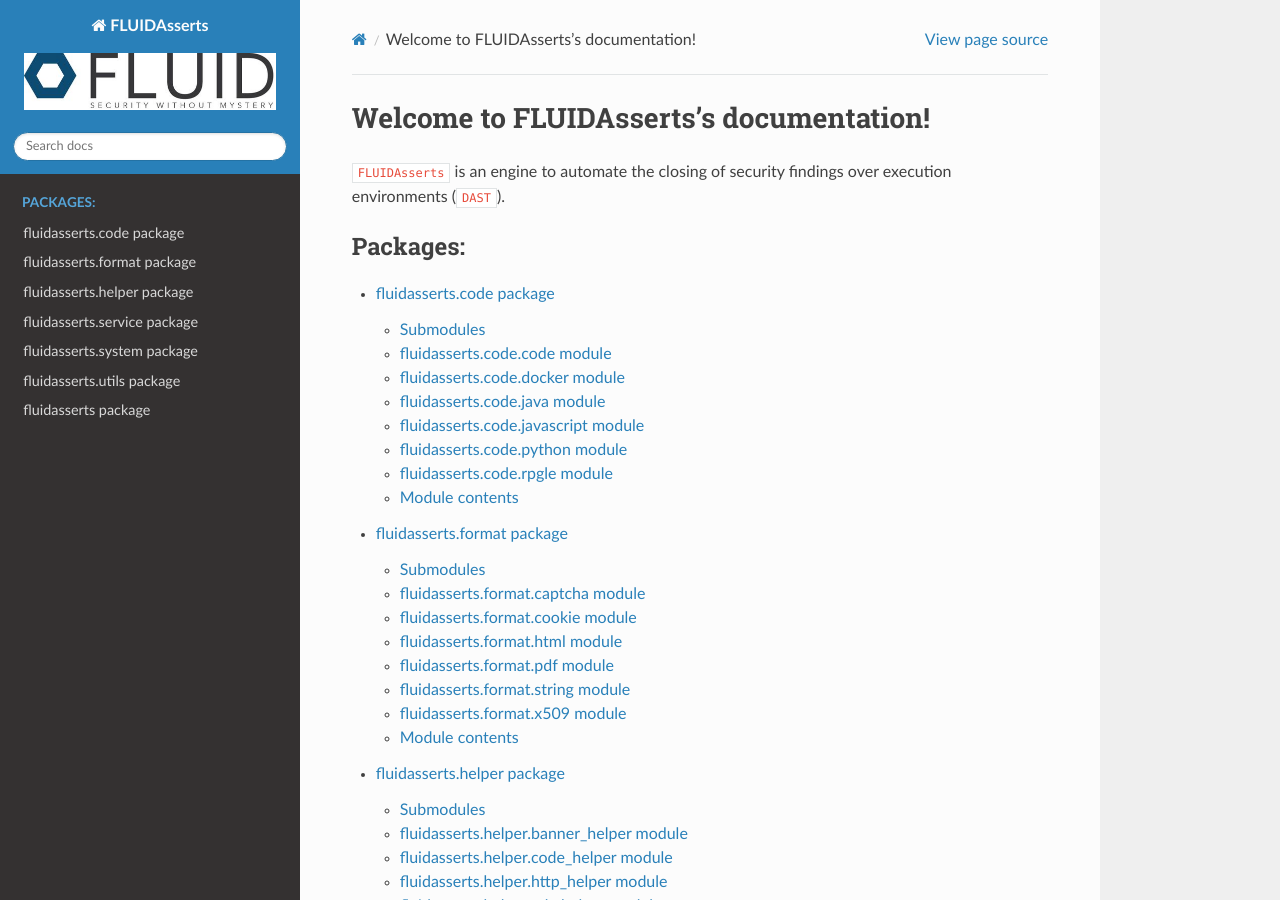
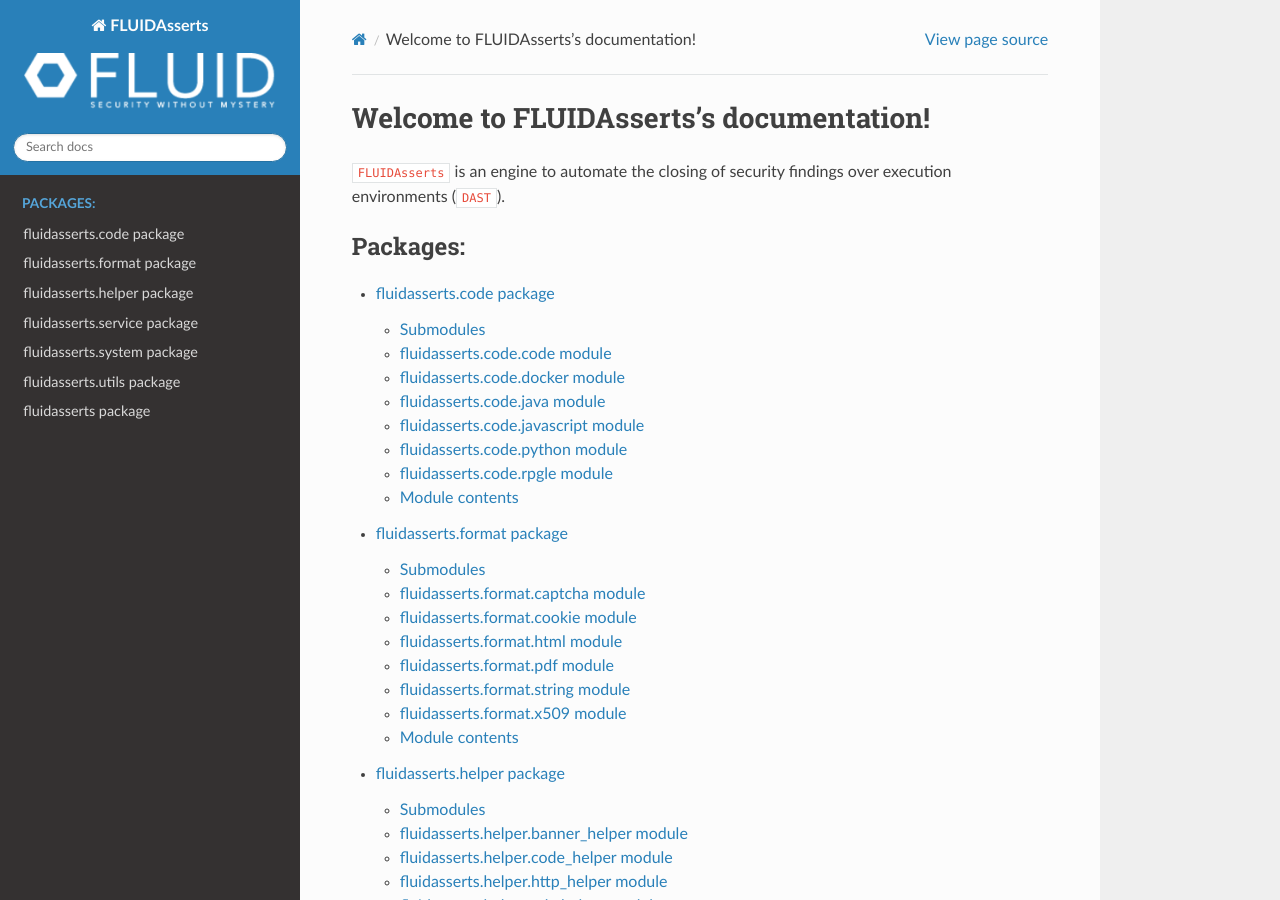
Before and after one commit to jvasque6/asserts, a Sphinx documentation site: the page built from sphinx/source/index.rst, in a window 1280 px wide and 900 px high. Built offline with Sphinx 7.4.7 and the Read the Docs theme 2.0.0, drawn with Linux system fonts in a browser that asks for light colours.

Commit message:
Change to transparent logo
Former-commit-id: fff6bda52c405a7890ecc6dc9b78bdc2647c39ac

```diff
--- a/sphinx/source/conf.py
+++ b/sphinx/source/conf.py
@@ -176,4 +176,4 @@
 # If true, `todo` and `todoList` produce output, else they produce nothing.
 todo_include_todos = True
 
-html_logo = '_static/fluid-logo.png'
+html_logo = '_static/logo.png'
```
Also changed, not shown: sphinx/source/_static/fluid-logo.png (deleted), sphinx/source/_static/logo.png (added).
